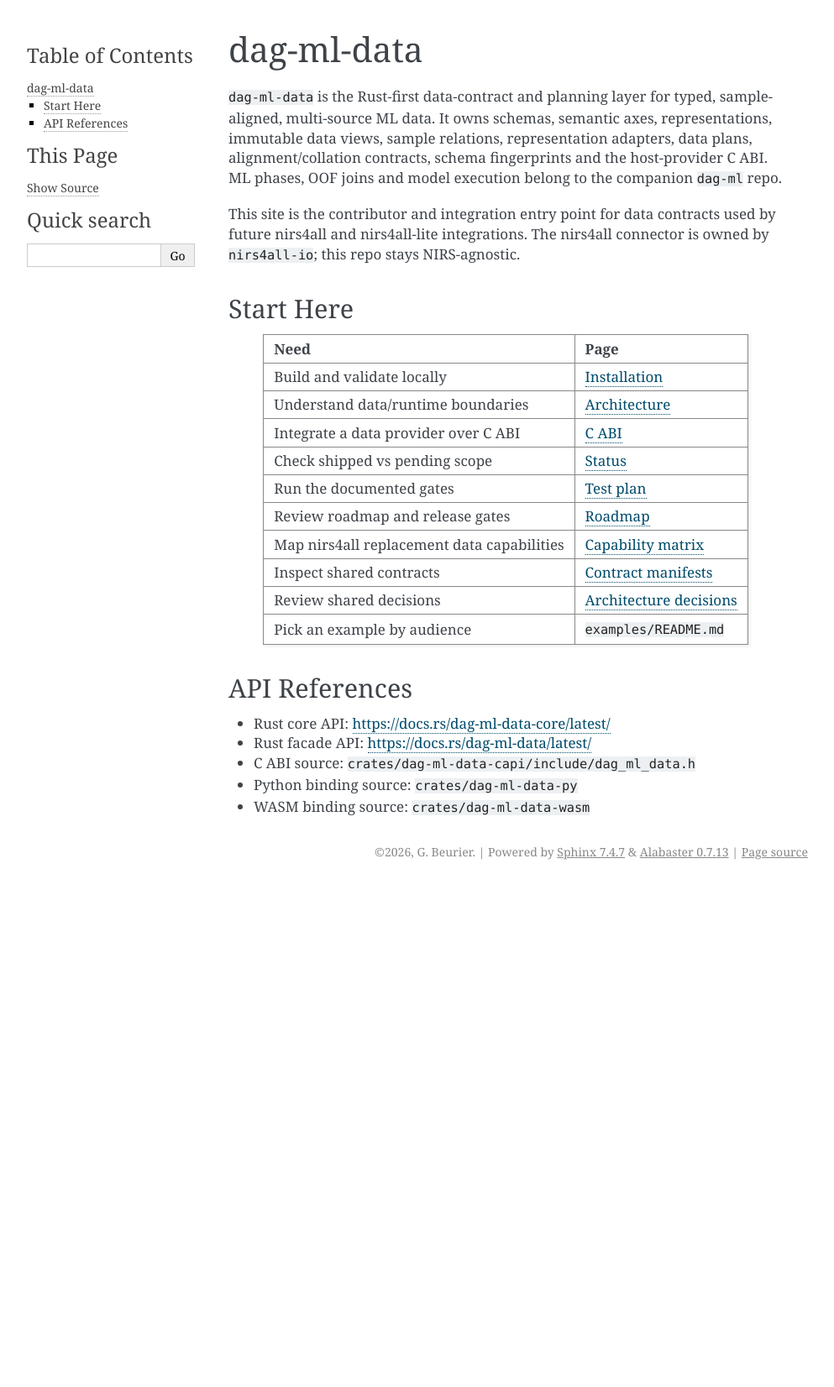
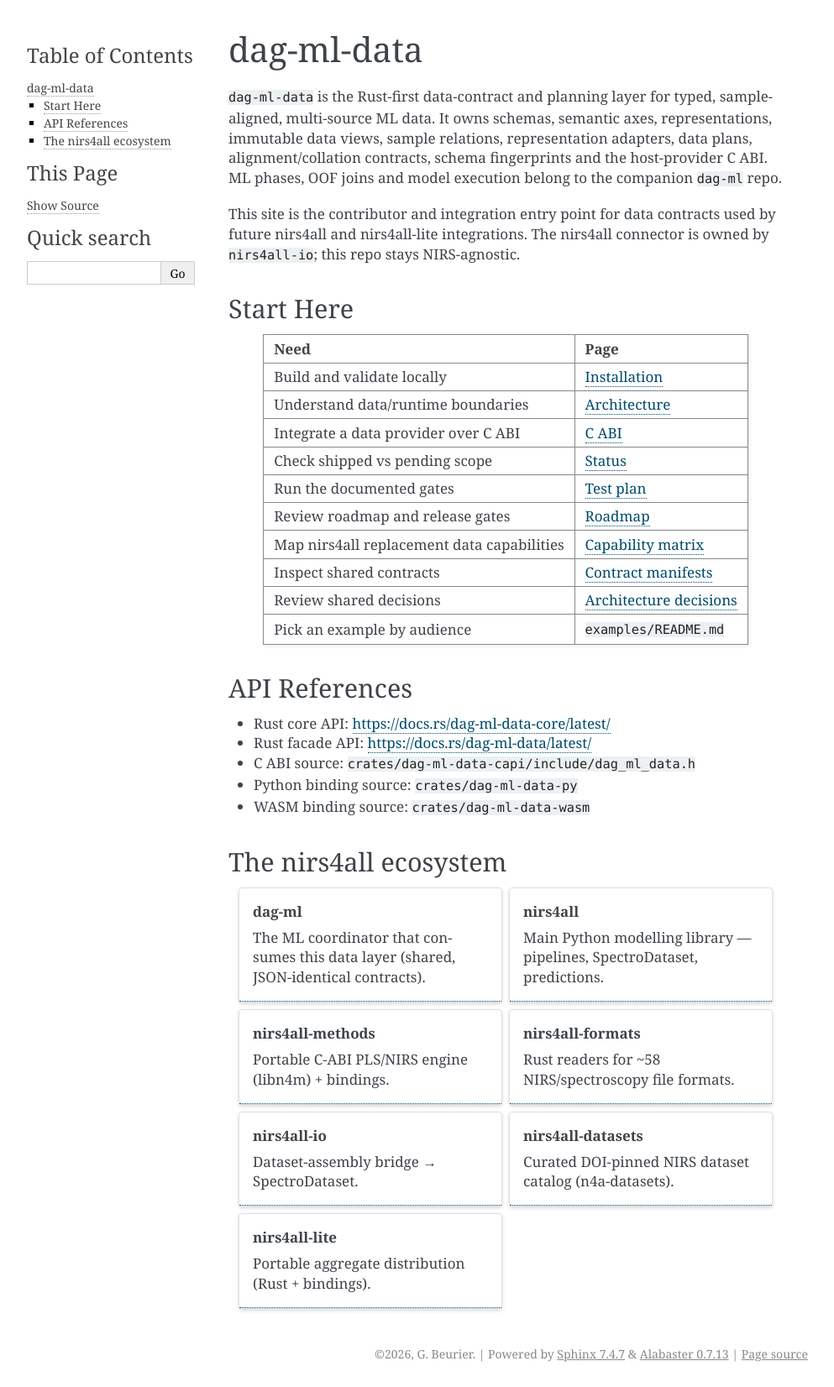
Before and after one commit to GBeurier/dag-ml-data, a Sphinx documentation site: the page built from docs/index.md, in a window 1280 px wide. Shown: the whole page at 84% size, without its empty margins (148-1141 px from the left). Built offline with Sphinx 7.4.7, drawn with Linux system fonts in a browser that asks for light colours; before the commit the page ends 1054 px from its top, so only the background shows below that.

Commit message:
docs: ReadTheDocs Sphinx setup + nirs4all ecosystem cross-links
Co-Authored-By: Claude Opus 4.8 <noreply@anthropic.com>

````diff
--- a/docs/conf.py
+++ b/docs/conf.py
@@ -8,6 +8,7 @@ extensions = [
     "myst_parser",
     "sphinx_copybutton",
     "sphinx_design",
+    "sphinx.ext.autosectionlabel",
 ]
 
 source_suffix = {
@@ -20,7 +21,9 @@ exclude_patterns = [
     "_build",
     "Thumbs.db",
     ".DS_Store",
-    "design/source/*",
+    # The full ML_DATA implementation source spec (and its index) is internal
+    # design material kept close to the code, not part of the published nav.
+    "design",
 ]
 
 myst_enable_extensions = [
@@ -28,13 +31,17 @@ myst_enable_extensions = [
     "deflist",
     "fieldlist",
     "substitution",
+    "tasklist",
+    "attrs_inline",
+    "dollarmath",
 ]
 myst_heading_anchors = 3
+
+# Prefix autosectionlabel targets with the document name so identical headings
+# across pages (e.g. "Status", "References") do not collide into duplicate
+# label warnings.
+autosectionlabel_prefix_document = True
 
 html_theme = "alabaster"
 html_title = "dag-ml-data"
 html_static_path: list[str] = []
-
-# The first public docs navigation is intentionally smaller than the complete
-# historical design archive. The build still validates linked pages.
-suppress_warnings = ["toc.not_included"]
--- a/docs/index.md
+++ b/docs/index.md
@@ -34,17 +34,81 @@ owned by `nirs4all-io`; this repo stays NIRS-agnostic.
 - Python binding source: `crates/dag-ml-data-py`
 - WASM binding source: `crates/dag-ml-data-wasm`
 
+## The nirs4all ecosystem
+
+<!-- RTD slugs are assumed equal to the repo name; edit a :link: URL if a slug differs at import. -->
+
+::::{grid} 1 2 2 2
+:gutter: 2
+
+:::{grid-item-card} dag-ml
+:link: https://dag-ml.readthedocs.io/en/latest/
+The ML coordinator that consumes this data layer (shared, JSON-identical contracts).
+:::
+:::{grid-item-card} nirs4all
+:link: https://nirs4all.readthedocs.io/en/latest/
+Main Python modelling library — pipelines, SpectroDataset, predictions.
+:::
+:::{grid-item-card} nirs4all-methods
+:link: https://nirs4all-methods.readthedocs.io/en/latest/
+Portable C-ABI PLS/NIRS engine (libn4m) + bindings.
+:::
+:::{grid-item-card} nirs4all-formats
+:link: https://nirs4all-formats.readthedocs.io/en/latest/
+Rust readers for ~58 NIRS/spectroscopy file formats.
+:::
+:::{grid-item-card} nirs4all-io
+:link: https://nirs4all-io.readthedocs.io/en/latest/
+Dataset-assembly bridge → SpectroDataset.
+:::
+:::{grid-item-card} nirs4all-datasets
+:link: https://nirs4all-datasets.readthedocs.io/en/latest/
+Curated DOI-pinned NIRS dataset catalog (n4a-datasets).
+:::
+:::{grid-item-card} nirs4all-lite
+:link: https://nirs4all-lite.readthedocs.io/en/latest/
+Portable aggregate distribution (Rust + bindings).
+:::
+::::
+
 ```{toctree}
 :maxdepth: 2
 :hidden:
+:caption: Overview
 
 installation
+RATIONALE
 ARCHITECTURE
+```
+
+```{toctree}
+:maxdepth: 2
+:hidden:
+:caption: Contracts & ABI
+
 ABI
-STATUS
-TEST_PLAN
-ROADMAP
 CAPABILITY_MATRIX
 contracts/README
 adr/README
+ADR-0001-nirs4all-connector-ownership
 ```
+
+```{toctree}
+:maxdepth: 2
+:hidden:
+:caption: Roadmap & status
+
+ROADMAP
+MVP_ACCEPTANCE
+OOF_FIXTURES
+STATUS
+TEST_PLAN
+```
+
+```{toctree}
+:maxdepth: 1
+:hidden:
+:caption: Reference
+
+TOC
+```
````
Also changed, not shown: docs/adr/README.md (+11 -0 lines), .readthedocs.yaml (added).
